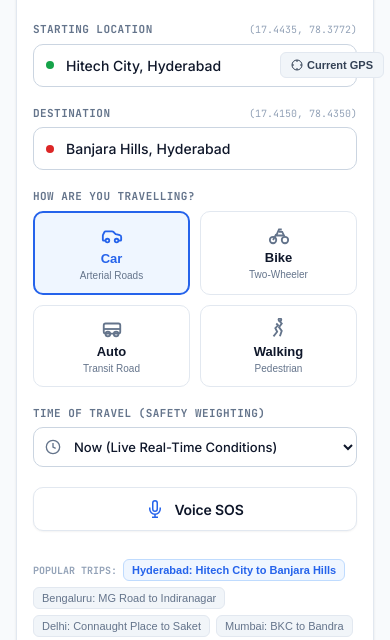
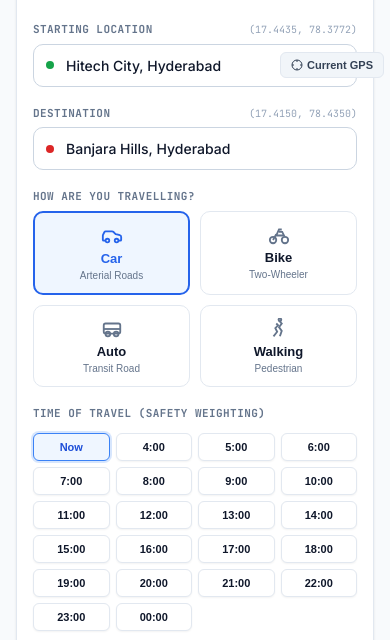
Before and after one commit to pranav-3010/saferoute, a website built with Vite: page index.html in a window 390 px wide. Shown: the part 204-844 px from the top of the page. Built offline with nearby package versions, Linux system fonts and the light colour scheme; no server answers.

Commit message:
feat: replace Time of Travel dropdown on First Interface with clean selectable grid of hourly time slots

```diff
--- a/index.html
+++ b/index.html
@@ -127,18 +127,32 @@
                 </div>
               </div>
 
-              <!-- 4. Travel Time -->
+              <!-- 4. Travel Time (Selectable Grid) -->
               <div class="form-group-clean">
-                <label for="travelTimeSelect" class="clean-label">TIME OF TRAVEL (SAFETY WEIGHTING)</label>
-                <div class="clean-select-wrapper">
-                  <svg class="select-icon" viewBox="0 0 24 24" fill="none" stroke="currentColor" stroke-width="2"><circle cx="12" cy="12" r="10"/><polyline points="12 6 12 12 16 14"/></svg>
-                  <select id="travelTimeSelect" class="clean-select-input">
-                    <option value="now" selected>Now (Live Real-Time Conditions)</option>
-                    <option value="morning">Morning (08:00 - Daylight / High Foot Traffic)</option>
-                    <option value="afternoon">Afternoon (14:00 - Daylight / Active Corridors)</option>
-                    <option value="evening">Evening (19:00 - Dusk / Peak Commute)</option>
-                    <option value="night">Night (23:30 - Nighttime Safety Mode)</option>
-                  </select>
+                <label class="clean-label">TIME OF TRAVEL (SAFETY WEIGHTING)</label>
+                <div class="time-slots-grid" id="timeSlotsGrid">
+                  <button type="button" class="time-slot-btn active" data-time="Now">Now</button>
+                  <button type="button" class="time-slot-btn" data-time="4:00">4:00</button>
+                  <button type="button" class="time-slot-btn" data-time="5:00">5:00</button>
+                  <button type="button" class="time-slot-btn" data-time="6:00">6:00</button>
+                  <button type="button" class="time-slot-btn" data-time="7:00">7:00</button>
+                  <button type="button" class="time-slot-btn" data-time="8:00">8:00</button>
+                  <button type="button" class="time-slot-btn" data-time="9:00">9:00</button>
+                  <button type="button" class="time-slot-btn" data-time="10:00">10:00</button>
+                  <button type="button" class="time-slot-btn" data-time="11:00">11:00</button>
+                  <button type="button" class="time-slot-btn" data-time="12:00">12:00</button>
+                  <button type="button" class="time-slot-btn" data-time="13:00">13:00</button>
+                  <button type="button" class="time-slot-btn" data-time="14:00">14:00</button>
+                  <button type="button" class="time-slot-btn" data-time="15:00">15:00</button>
+                  <button type="button" class="time-slot-btn" data-time="16:00">16:00</button>
+                  <button type="button" class="time-slot-btn" data-time="17:00">17:00</button>
+                  <button type="button" class="time-slot-btn" data-time="18:00">18:00</button>
+                  <button type="button" class="time-slot-btn" data-time="19:00">19:00</button>
+                  <button type="button" class="time-slot-btn" data-time="20:00">20:00</button>
+                  <button type="button" class="time-slot-btn" data-time="21:00">21:00</button>
+                  <button type="button" class="time-slot-btn" data-time="22:00">22:00</button>
+                  <button type="button" class="time-slot-btn" data-time="23:00">23:00</button>
+                  <button type="button" class="time-slot-btn" data-time="00:00">00:00</button>
                 </div>
               </div>
 
--- a/src/main.js
+++ b/src/main.js
@@ -1150,8 +1150,14 @@ travelModeButtons.forEach((btn) => {
 });
 
 // ================= TRAVEL TIME SELECTION =================
-travelTimeSelect.addEventListener('change', () => {
-  safeRouteEngine.travelTime = travelTimeSelect.value || 'now';
+// Time Slot Selection (Grid)
+document.querySelectorAll('.time-slot-btn').forEach((btn) => {
+  btn.addEventListener('click', () => {
+    document.querySelectorAll('.time-slot-btn').forEach((b) => b.classList.remove('active'));
+    btn.classList.add('active');
+    const selectedTime = btn.getAttribute('data-time') || 'Now';
+    safeRouteEngine.travelTime = selectedTime;
+  });
 });
 
 // ================= PRESETS HANDLER =================
@@ -1242,7 +1248,7 @@ async function handleFindSafeRoutes() {
       evening: 'Evening',
       night: 'Night'
     };
-    summaryTimeChip.textContent = timeLabels[safeRouteEngine.travelTime] || 'Now';
+    summaryTimeChip.textContent = safeRouteEngine.travelTime || 'Now';
 
     setTimeout(() => {
       if (safeRouteMapRenderer && safeRouteMapRenderer.map) {
--- a/src/safeRouteEngine.js
+++ b/src/safeRouteEngine.js
@@ -321,11 +321,15 @@ export class SafeRouteEngine {
     this.allHighRiskWarning = null;
 
     // Determine day vs night based on travelTime selection
-    if (this.travelTime === 'night') {
+    const t = (this.travelTime || 'now').toLowerCase();
+    if (t === 'night') {
       this.isNightMode = true;
-    } else if (this.travelTime === 'now') {
+    } else if (t === 'now') {
       const h = new Date().getHours();
-      this.isNightMode = (h >= 21 || h <= 5);
+      this.isNightMode = (h >= 20 || h <= 5);
+    } else if (t.includes(':')) {
+      const hour = parseInt(t.split(':')[0], 10);
+      this.isNightMode = (hour >= 20 || hour <= 5);
     } else {
       this.isNightMode = false;
     }
--- a/src/style.css
+++ b/src/style.css
@@ -4291,3 +4291,52 @@ body.page-second .header-actions {
     height: 400px !important;
   }
 }
+
+/* ============================================================
+   FIRST INTERFACE — TIME OF TRAVEL SELECTABLE GRID
+   ============================================================ */
+.time-slots-grid {
+  display: grid;
+  grid-template-columns: repeat(auto-fill, minmax(72px, 1fr));
+  gap: 8px;
+  margin-top: 6px;
+}
+
+.time-slot-btn {
+  background: var(--bg-surface);
+  border: 1px solid var(--border-light);
+  border-radius: var(--radius-sm);
+  padding: 8px 6px;
+  font-size: 12px;
+  font-weight: 700;
+  color: var(--text-main);
+  cursor: pointer;
+  text-align: center;
+  transition: all 0.15s ease;
+  box-shadow: var(--shadow-sm);
+}
+
+.time-slot-btn:hover {
+  border-color: #93c5fd;
+  background: #f8fafc;
+  transform: translateY(-1px);
+}
+
+.time-slot-btn.active {
+  background: #eff6ff;
+  border-color: #3b82f6;
+  color: #1d4ed8;
+  box-shadow: 0 0 0 2px rgba(59, 130, 246, 0.2);
+  font-weight: 800;
+}
+
+@media (max-width: 640px) {
+  .time-slots-grid {
+    grid-template-columns: repeat(4, 1fr);
+    gap: 6px;
+  }
+  .time-slot-btn {
+    padding: 7px 4px;
+    font-size: 11px;
+  }
+}
```
